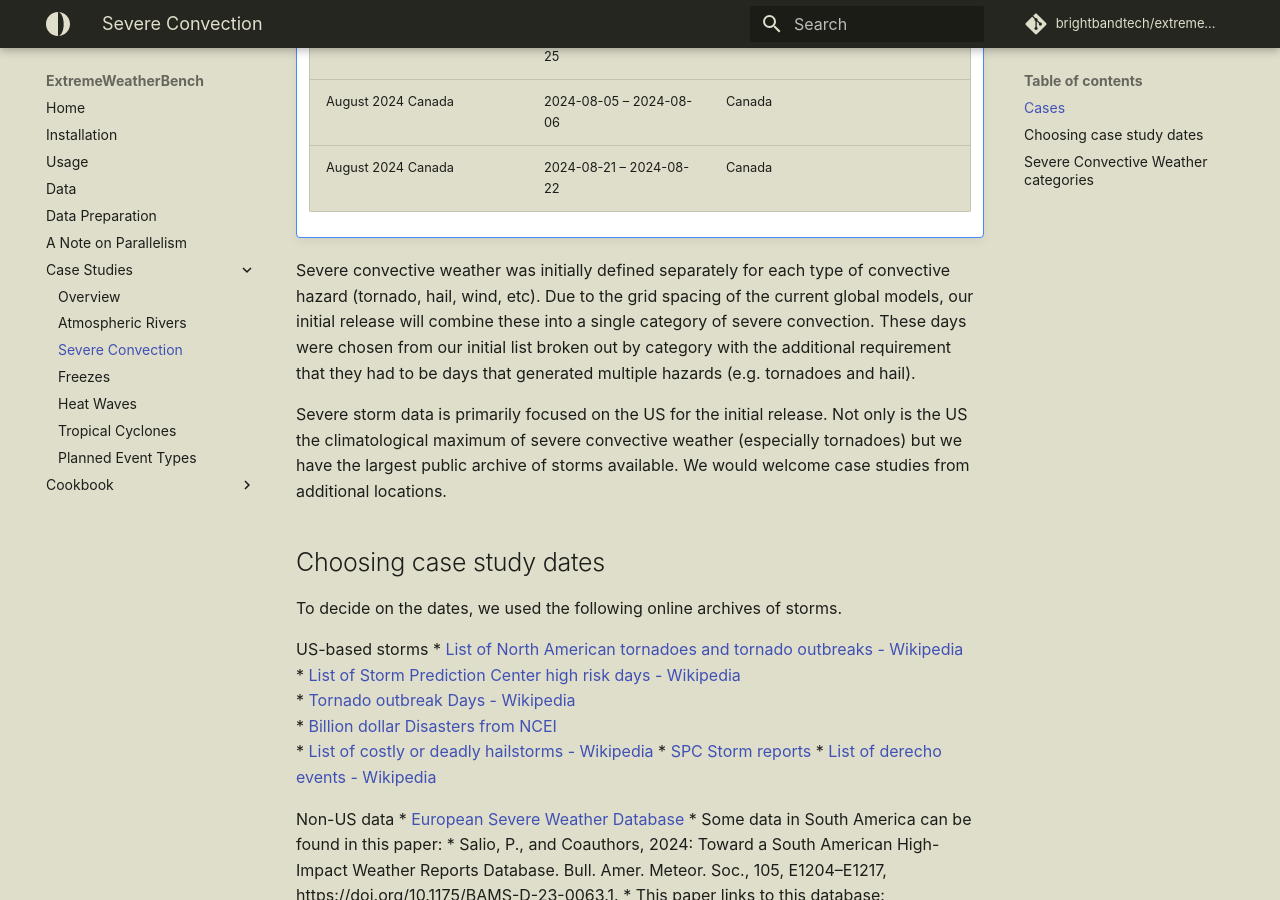
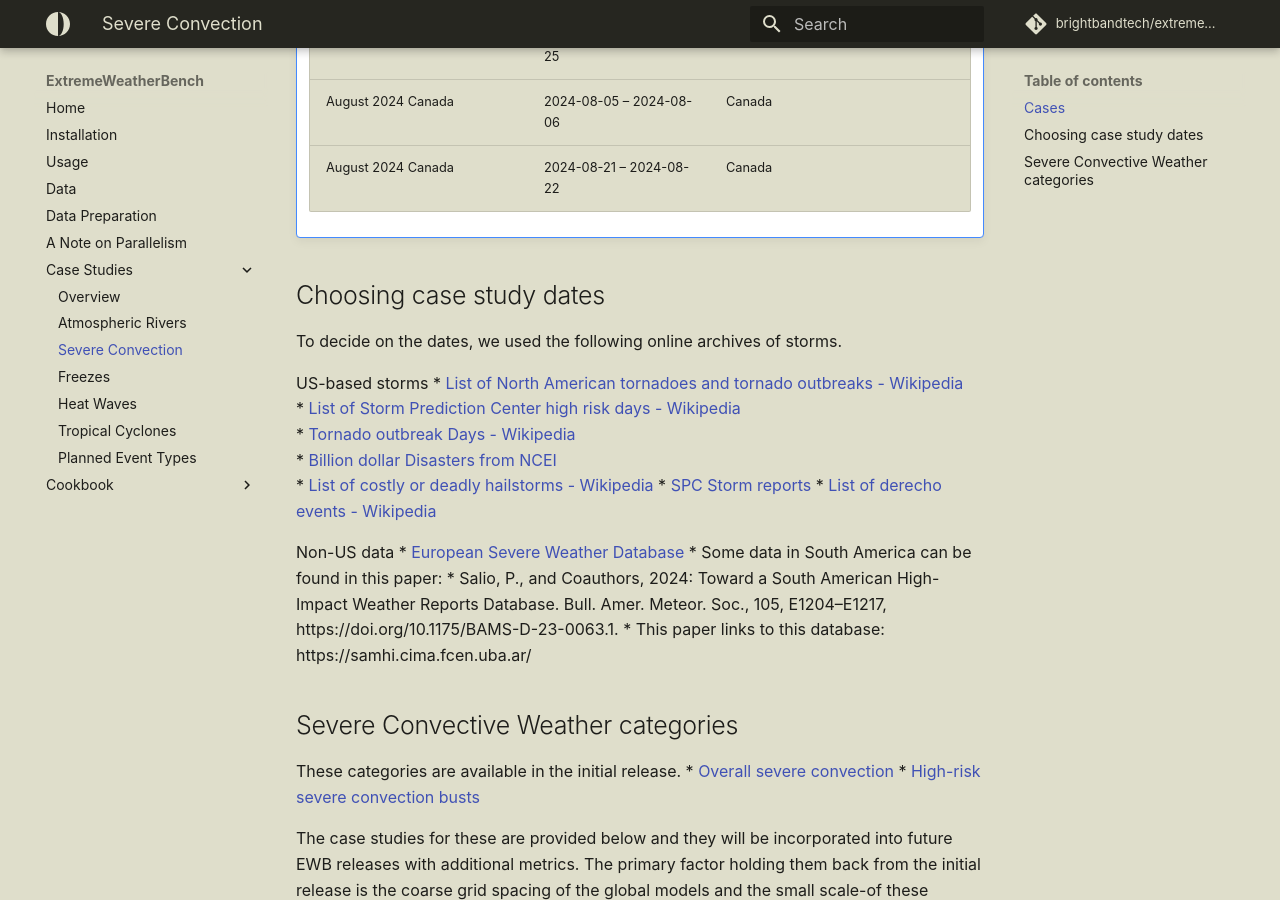
Before and after one commit to brightbandtech/ExtremeWeatherBench, an MkDocs documentation site: the page built from docs/events/severe_convection.md, in a window 1280 px wide and 900 px high, scrolled down 7763 px. Built offline with MkDocs 1.6.1 and Material for MkDocs 9.7.7, drawn with Linux system fonts in a browser that asks for light colours; comment, search, counter and statistics services are not loaded.

Commit message:
some more small edits

```diff
--- a/docs/events/severe_convection.md
+++ b/docs/events/severe_convection.md
@@ -144,11 +144,6 @@ function filterTable(input, slug) {
 }
 </script>
 
-
-Severe convective weather was initially defined separately for each type of convective hazard (tornado, hail, wind, etc). Due to the grid spacing of the current global models, our initial release will combine these into a single category of severe convection. These days were chosen from our initial list broken out by category with the additional requirement that they had to be days that generated multiple hazards (e.g. tornadoes and hail).
-
-Severe storm data is primarily focused on the US for the initial release. Not only is the US the climatological maximum of severe convective weather (especially tornadoes) but we have the largest public archive of storms available.  We would welcome case studies from additional locations.
-
 ## Choosing case study dates
 To decide on the dates, we used the following online archives of storms.
 
```
Also changed, not shown: docs/events/tropical_cyclones.md (+0 -3 lines).
